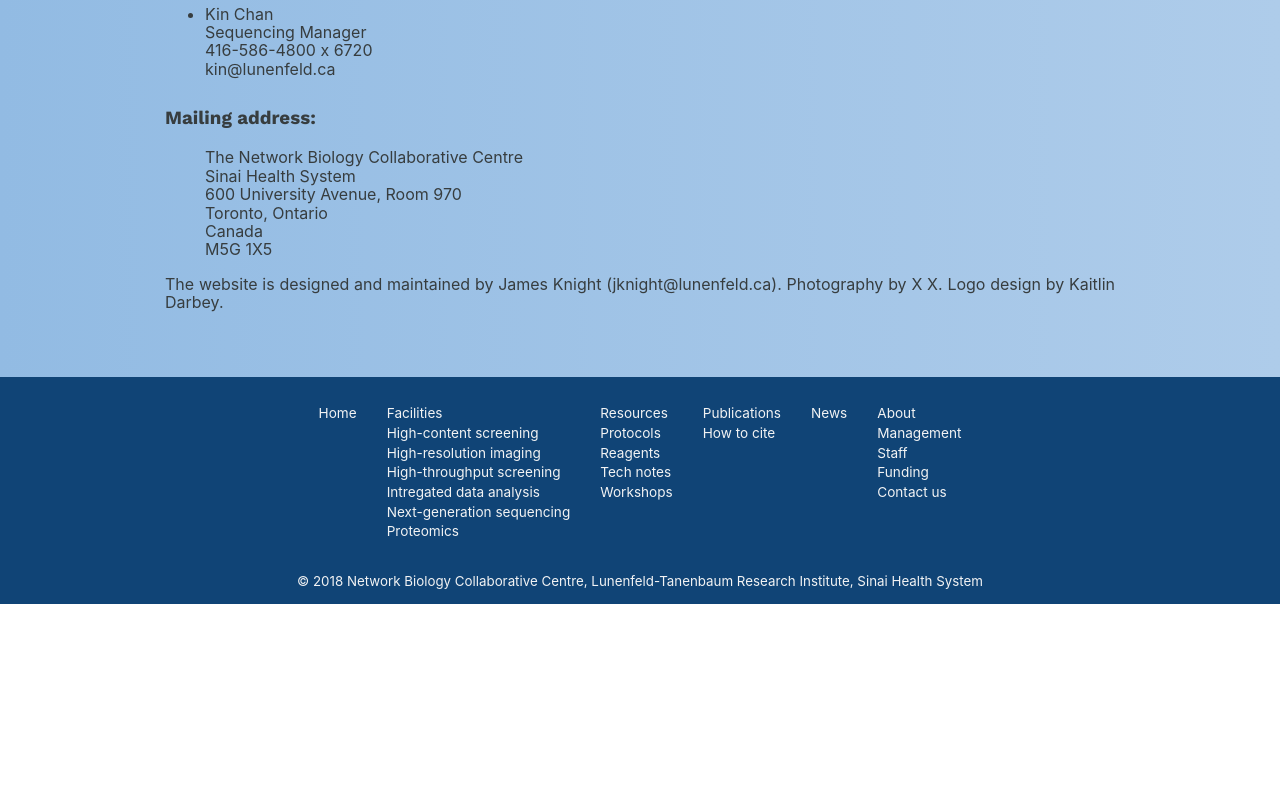
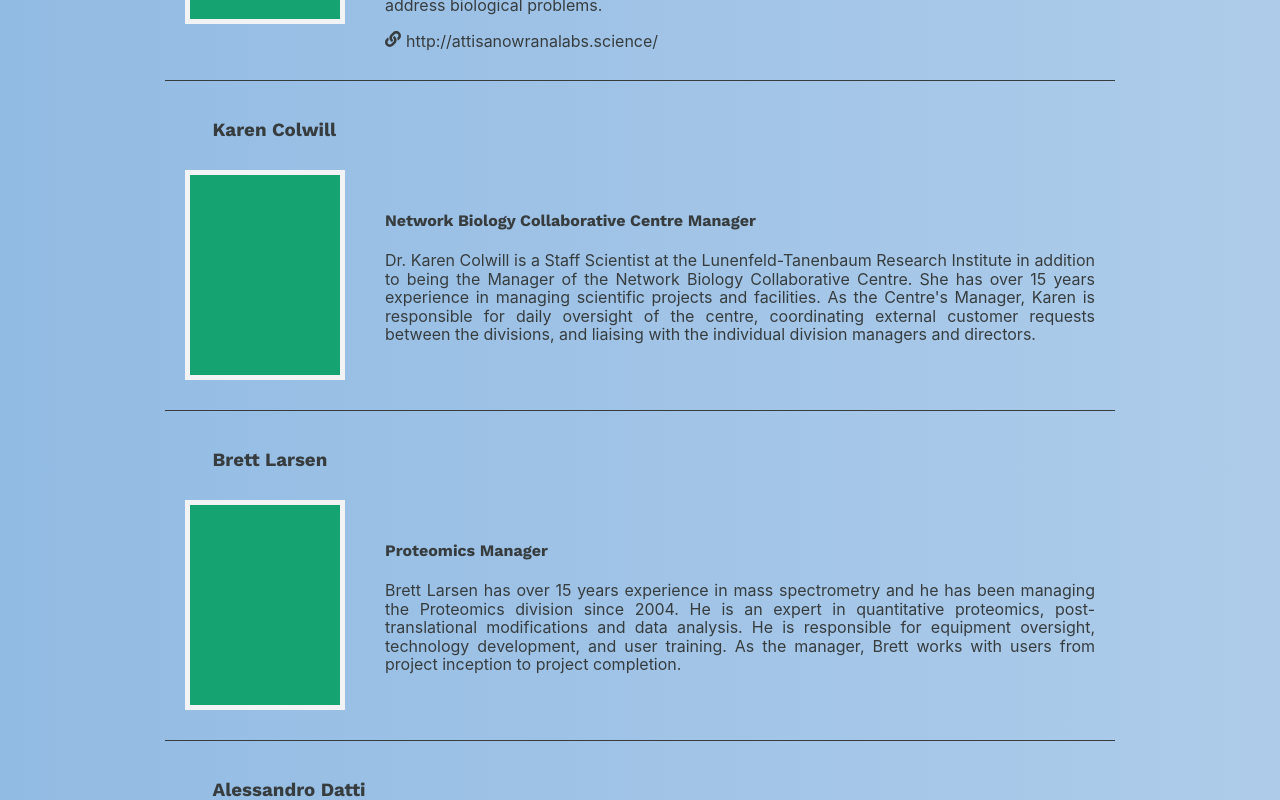
Before and after one commit to gingraslab/nbcc, a React (Create React App) app: page /about in a window 1280 px wide. Shown: the part 1820-2620 px from the top of the page. Before the commit the page ends 2424 px from the top, so only its background shows below. Built offline with nearby package versions, Linux system fonts and the light colour scheme.

Commit message:
Add staff content
- increase main padding
- set inlineLimit to prevent inlining of assets >= 1000 kb

```diff
--- a/package.json
+++ b/package.json
@@ -3,6 +3,7 @@
   "version": "0.1.0",
   "private": false,
   "homepage": "https://knightjdr.github.io/nbcc",
+  "inlineLimit": 1000,
   "dependencies": {
     "prop-types": "^15.6.2",
     "react": "^16.5.2",
--- a/src/about/about.css
+++ b/src/about/about.css
@@ -4,11 +4,14 @@
   color: var(--text-dark);
   display: flex;
   justify-content: center;
-  padding: 60px 20px 50px 20px;
+  padding: 60px 40px 50px 40px;
 }
 .about h2 {
   align-items: center;
   display: flex;
+}
+.about section:not(:first-of-type) {
+  margin-top: 80px;
 }
 .about h2 span {
   border-bottom: 2px dotted var(--text-dark);
@@ -44,6 +47,7 @@
   display: flex;
   flex-wrap: wrap;
   justify-content: center;
+  margin: 40px 0;
   padding: 10px;
 }
 .about__funding-images > img {
@@ -62,3 +66,61 @@
   margin: 5px 10px;
   text-decoration: none;
 }
+.about__personnel {
+  border-bottom: 1px solid var(--text-dark);
+  padding: 20px 0;
+}
+.about__personnel a {
+  text-decoration: none;
+  transition: color 0.3s ease;
+}
+.about__personnel a svg {
+  transition: fill 0.3s ease;
+}
+.about__personnel a:link,
+.about__personnel a:visited {
+  color: var(--text-dark);
+}
+.about__personnel a:link svg,
+.about__personnel a:visited svg {
+  fill: var(--text-dark);
+}
+.about__personnel a:focus,
+.about__personnel a:hover,
+.about__personnel a:active {
+  color: var(--color-primary-4);
+}
+.about__personnel a:focus svg,
+.about__personnel a:hover svg,
+.about__personnel a:active svg {
+  fill: var(--color-primary-4);
+}
+.about__personnel h3 {
+  margin-left: 5%;
+}
+.about__personnel svg {
+  height: 16px;
+  margin-right: 5px;
+}
+.about__personnel-inner {
+  align-items: center;
+  display: flex;
+}
+.about__personnel-inner > div {
+  margin: 10px 20px;
+}
+.about__personnel-image {
+  background-color: var(--color-primary-3);
+  border: 5px solid var(--text-light);
+  min-height: 200px;
+  min-width: 150px;
+}
+@media (max-width: 649px) {
+  .about__personnel h3 {
+    margin-left: 0;
+    text-align: center;
+  }
+  .about__personnel-inner {
+    flex-direction: column;
+  }
+}
--- a/src/about/about__division-managers.js
+++ b/src/about/about__division-managers.js
@@ -1,29 +1,64 @@
-const DivisionManagers = [
+const divisionManagers = [
   {
+    description: `Brett Larsen has over 15 years experience in mass
+    spectrometry and he has been managing the Proteomics division since 2004.
+    He is an expert in quantitative proteomics, post-translational modifications
+    and data analysis. He is responsible for equipment oversight, technology
+    development, and user training. As the manager, Brett works with users
+    from project inception to project completion.`,
     email: 'larsen@lunenfeld.ca',
     name: 'Brett Larsen',
     phone: '416-586-4800 x 2702',
     title: 'Proteomics Manager',
   },
   {
+    description: `Dr. Alessandro Datti supervises and coordinates the
+    scientific operations of the High-Throughput Screening division, and
+    serves as a senior Lecturer of Biochemistry at the University of
+    Perugia (Italy). His main research expertise and competencies are
+    dedicated to the strategic design, development and validation of
+    biological/biochemical assays for applications in high-throughput,
+    robot-assisted formats aimed at identifying molecular entities with
+    biological or pharmacological properties.`,
     email: 'datti@lunenfeld.ca',
     name: 'Alessandro Datti',
     phone: '416-586-4800 X 4732',
     title: 'High-Throughput Screening Manager',
   },
   {
+    description: `Dr. Mikhail Bashkurov has been the manager of the
+    high-content screening division since 2012. He has over 10 years
+    experience in microscopy as well as image analysis. As the manager,
+    Mikhail assists the users at every step of the screening process from
+    screen design to data analysis and statistics. He is also involved in
+    instrument maintenance and training of new users.`,
     email: 'bashkurov@lunenfeld.ca',
     name: 'Mikhail (Misha) Bashkurov',
     phone: '416-586-4800 x 2862',
     title: 'High-Content Screening Manager',
   },
   {
+    description: `Dr. Monica Hasegan is in charge of the high-resolution
+    and super-resolution optical microscopes within the NBCC. With a PhD
+    in Physics, she has a strong background in instrumentation, advanced
+    imaging, data processing and analysis (including denoising algorithms
+    and automation of high-throughput applications), high performance
+    computing on cluster of computers and data management. She assists
+    users with microscopy training, as well as standard and custom-made
+    image analyses.`,
     email: 'hasegan@lunenfeld.ca',
     name: 'Monica Hasegan',
     phone: '416-586-4800 x 2258',
     title: 'High Spatio-temporal Resolution Imaging Manager',
   },
   {
+    description: `Kin Chan (MSc) has worked on high-throughput data screening
+    platforms for more than fifteen years and has managed both microarray and
+    sequencing facilities. He has in-depth technical and scientific knowledge
+    of genomics with a focus on transcriptomics profiling. His current focus
+    is to translate scientific finding to clinical use by working with research
+    investigators, physicians and clinical labs. Kin was instrumental in our
+    sequencing division being successfully accredited by ISO 15189.`,
     email: 'kin@lunenfeld.ca',
     name: 'Kin Chan',
     phone: '416-586-4800 x 6720',
@@ -31,4 +66,4 @@
   },
 ];
 
-export default DivisionManagers;
+export default divisionManagers;
--- a/src/about/about__management.js
+++ b/src/about/about__management.js
@@ -1,13 +1,21 @@
 import React from 'react';
 
+import divisionManagers from './about__division-managers';
+import managers from './about__managers';
+import Personnel from './about__personnel';
 import User from '../assets/icons/user';
 
 const Management = () => (
-  <section id="management">
+  <section
+    className="about__management"
+    id="management"
+  >
     <h2>
       <User />
       <span>Management</span>
     </h2>
+    <Personnel people={managers} />
+    <Personnel people={divisionManagers} />
   </section>
 );
 
--- a/src/about/about__managers.js
+++ b/src/about/about__managers.js
@@ -1,4 +1,4 @@
-const Managers = [
+const managers = [
   {
     description: `Dr. Anne-Claude Gingras is a Senior Investigator at the
       Lunenfeld-Tanenbaum and Associate Professor in the Department of Molecular
@@ -46,4 +46,4 @@
   },
 ];
 
-export default Managers;
+export default managers;
--- /dev/null
+++ b/src/about/about__personnel.js
@@ -0,0 +1,53 @@
+import PropTypes from 'prop-types';
+import React from 'react';
+
+import LinkIcon from '../assets/icons/link';
+
+const Personnel = ({
+  people,
+}) => (
+  people.map(person => (
+    <div
+      className="about__personnel"
+      key={person.name}
+    >
+      <h3>{person.name}</h3>
+      <div className="about__personnel-inner">
+        <div className="about__personnel-image" />
+        <div>
+          <h4>{person.title}</h4>
+          <p>
+            {
+              person.description
+              || `Expertise: ${person.expertise}`
+            }
+          </p>
+          {
+            person.website
+            && (
+              <a
+                href={person.website}
+              >
+                <LinkIcon />
+                {person.website}
+              </a>
+            )
+          }
+        </div>
+      </div>
+    </div>
+  ))
+);
+
+Personnel.propTypes = {
+  people: PropTypes.arrayOf(
+    PropTypes.shape({
+      description: PropTypes.string.isRequired,
+      name: PropTypes.string.isRequired,
+      title: PropTypes.string.isRequired,
+      website: PropTypes.string,
+    }),
+  ).isRequired,
+};
+
+export default Personnel;
--- /dev/null
+++ b/src/about/about__staff-list.js
@@ -0,0 +1,70 @@
+const staff = [
+  {
+    email: 'miriam@lunenfeld.ca',
+    expertise: 'mammalian network proteomics by LUMIER, functional high-throughput (HT) screens, cell-based HT-assay development',
+    name: 'Miriam Barrios-Rodilles',
+    title: 'Scientific Associate, LUMIER Specialist',
+  },
+  {
+    email: 'mjen@lunenfeld.ca',
+    expertise: 'routine maintenance and QC of instrumentation, development and implementation of robot-assisted technologies',
+    name: 'Mark Jen',
+    title: 'Laboratory Automation Technician',
+  },
+  {
+    email: 'jknight@lunenfeld.ca',
+    expertise: 'data visualization, data processing, proteomics sample preparation',
+    name: 'James Knight',
+    title: 'Research Associate in Proteomics Data Analysis and Visualization',
+  },
+  {
+    email: 'zlin@lunenfeld.ca',
+    expertise: 'sample purification and mass spectrometry operation',
+    name: 'Zhen-Yuan Lin',
+    title: 'Biology and Mass Spectrometry Research Technician',
+  },
+  {
+    email: 'gliu@lunenfeld.ca',
+    expertise: 'ProHits LIMS system, software integration',
+    name: 'Guomin (Frank) Liu',
+    title: 'Programmer',
+  },
+  {
+    email: 'pasculescu@lunenfeld.ca',
+    expertise: 'data analysis and integration',
+    name: 'Adrian Pasculescu',
+    title: 'Software Engineer',
+  },
+  {
+    email: 'shen@lunenfeld.ca',
+    expertise: 'next-generation sequencing and protein-protein interaction network analysis',
+    name: 'Jess Shen',
+    title: 'Bioinformatician',
+  },
+  {
+    email: 'tkach@lunenfeld.ca',
+    expertise: 'CRISPR-mediated genome editing, chemical-genetic screening, high-throughput fluorescence microscopy and image analysis',
+    name: 'Johnny Tkach',
+    title: 'Research Associate',
+  },
+  {
+    email: 'cwong@lunenfeld.ca',
+    expertise: 'mass spectrometry maintenance and operation, technology development, sample preparation',
+    name: 'Cassandra Wong',
+    title: 'Mass Spectrometry Research Technician',
+  },
+  {
+    email: 'jwang@lunenfeld.ca',
+    expertise: 'development, optimization and execution of robotic methods in high-throughput formats, routine maintenance of robotic equipment',
+    name: 'Jenny Wang',
+    title: 'Lab Automation Specialist',
+  },
+  {
+    email: 'jpzhang@lunenfeld.ca',
+    expertise: 'ProHits LIMS system, user interfaces',
+    name: 'JianPing Zhang',
+    title: 'Programmer',
+  },
+];
+
+export default staff;
--- a/src/about/about__staff.js
+++ b/src/about/about__staff.js
@@ -1,5 +1,7 @@
 import React from 'react';
 
+import Personnel from './about__personnel';
+import staff from './about__staff-list';
 import Users from '../assets/icons/users';
 
 const Staff = () => (
@@ -8,6 +10,7 @@
       <Users />
       <span>Staff</span>
     </h2>
+    <Personnel people={staff} />
   </section>
 );
 
--- a/src/facilities/facilities.css
+++ b/src/facilities/facilities.css
@@ -4,7 +4,7 @@
   display: flex;
   justify-content: center;
   height: 100vh;
-  padding: 50px 20px;
+  padding: 50px 40px;
 }
 .facilities > :first-child {
   margin-right: 40px;
@@ -72,7 +72,7 @@
   height: auto;
   justify-content: center;
   min-height: 100vh;
-  padding: 50px 20px;
+  padding: 50px 40px;
 }
 .facilities__links {
   display: inline-flex;
@@ -171,7 +171,7 @@
   align-items: center;
   display: flex;
   flex-direction: column;
-  padding: 60px 20px;
+  padding: 60px 40px;
 }
 .facilities__section h2 {
   align-items: center;
--- a/src/home/home.css
+++ b/src/home/home.css
@@ -2,7 +2,7 @@
   align-items: center;
   display: flex;
   flex-direction: column;
-  padding: 60px 20px;
+  padding: 60px 40px;
 }
 .home__section h2 {
   align-items: center;
```
Also changed, not shown: src/about/about__contact.js (+4 -4 lines), src/home/__management/home__management.js (+6 -6 lines).
